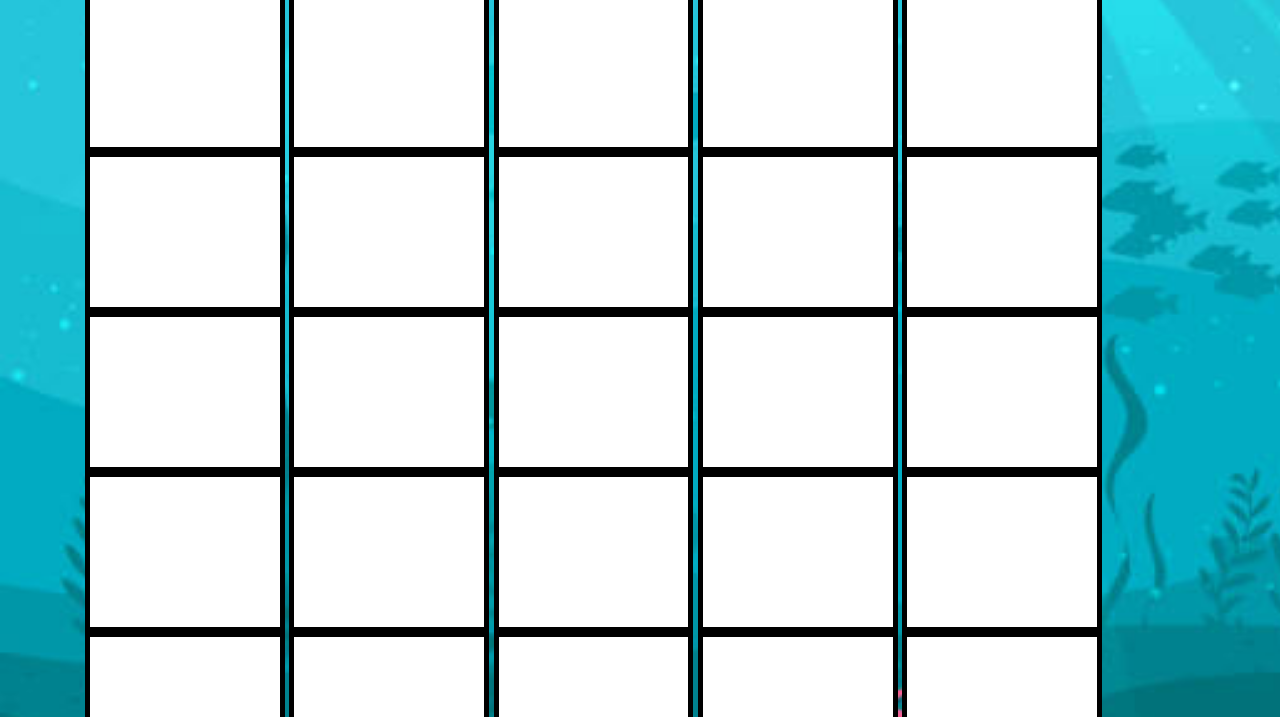
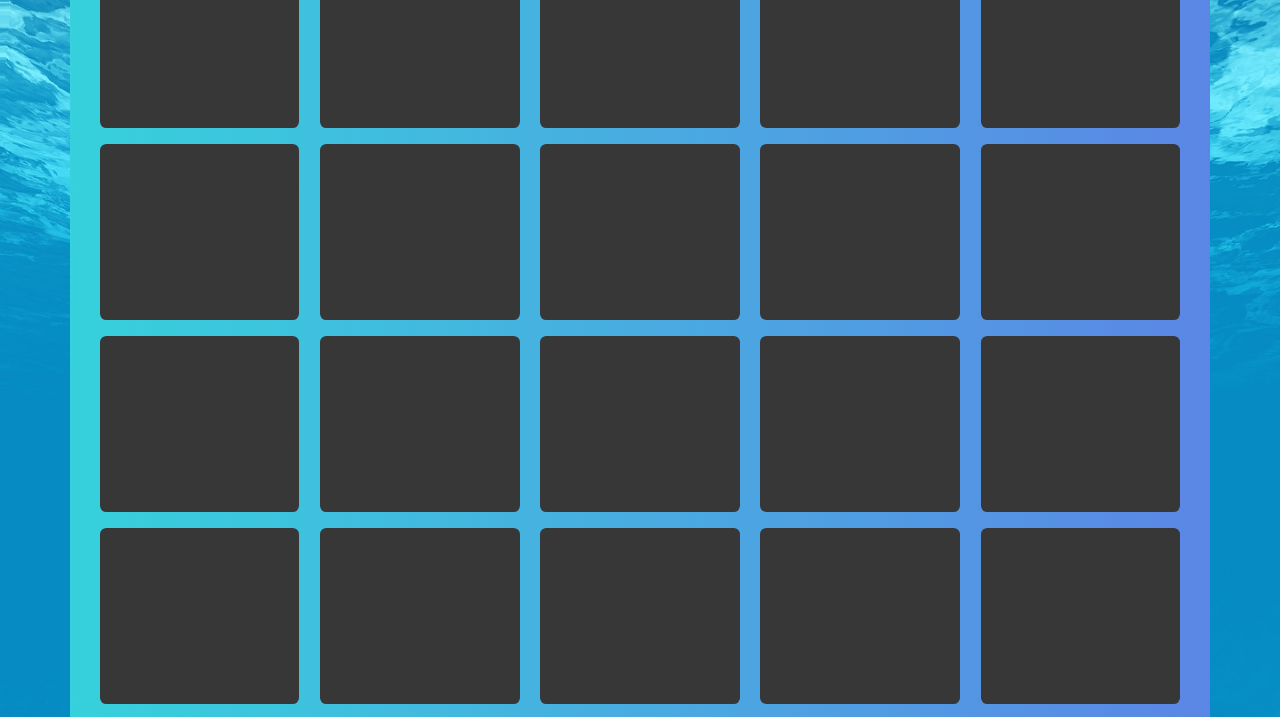
Before and after one commit to ANG13T/Memory_Match_Game, a plain HTML site: page index.html in a window 1280 px wide. Shown: the part 64-781 px from the top of the page. Drawn offline with nearby package versions, Linux system fonts and the light colour scheme.

Commit message:
Added Styling

```diff
--- a/style.css
+++ b/style.css
@@ -1,18 +1,23 @@
 body{
-    background-image: url("underwater.jpg");
+    background-image: url("sea-water-1666310_1920.jpg");
     background-size: cover;
 }
 
-.game-board {
-    border: 5px solid black;
+.gameboard {
+    border-radius: 0.4rem;
     text-align: center;
+    background: linear-gradient(to right, #36d1dc, #5b86e5);
 }
 .game-card {
     width: 18%;
-    height: 20vh;
-    border: 5px solid black;
-    background-color: white;
-    display: inline-block;        }
+    height: 22vh;
+    border-radius: 0.4rem;
+    background-color: rgb(56, 55, 55);
+    display: inline-block;
+    margin-top: 1rem;
+    margin-left: 0.5rem;
+    margin-right: 0.5rem;
+}
 h1 {
     text-align: center;
     color: white;
```
Also changed, not shown: index.html (+0 -1 lines), ocean-background.png (added), sea-water-1666310_1920.jpg (added).
